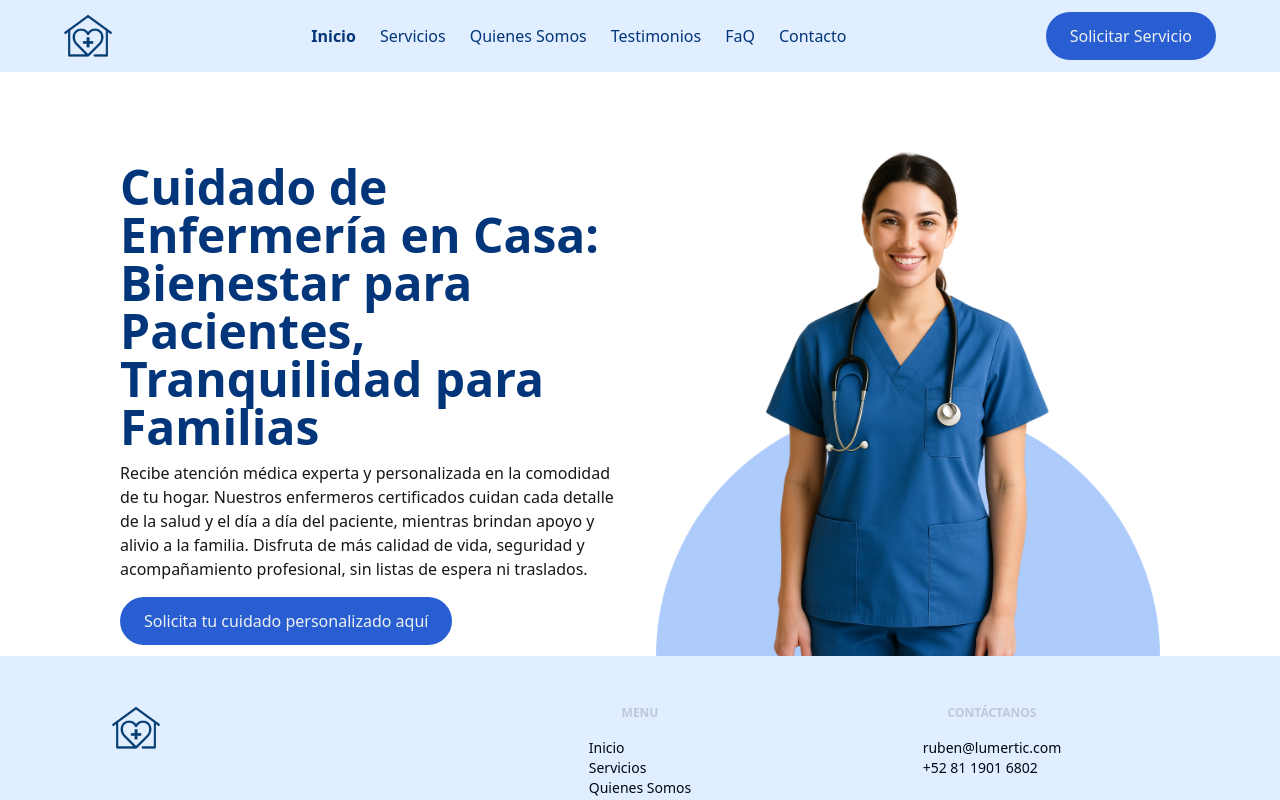
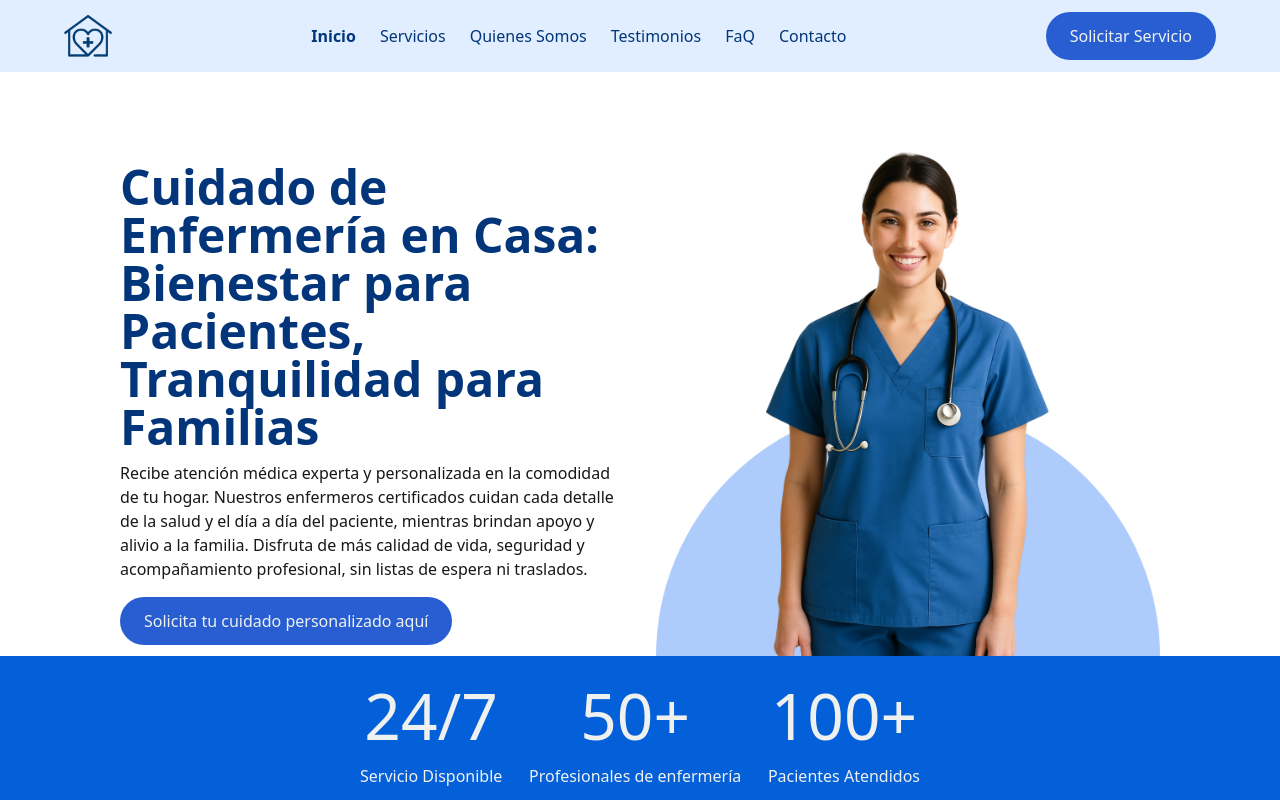
Before and after one commit to rt885/cuidana, a Next.js app: page / in a window 1280 px wide. Shown: the top 800 px of the page. Built offline with nearby package versions, Linux system fonts and the light colour scheme.

Commit message:
feat: add StatsBanner component to Home page

```diff
--- a/src/app/page.js
+++ b/src/app/page.js
@@ -1,9 +1,11 @@
 import Hero from "@/components/Home/Hero";
+import StatsBanner from "@/components/Home/StatsBanner";
 
 export default function Home() {
   return (
     <>
       <Hero />
+      <StatsBanner />
     </>
   );
 }
--- /dev/null
+++ b/src/components/home/StatsBanner.js
@@ -0,0 +1,21 @@
+
+const StatsBanner = () => {
+  return (
+    <section className="bg-[#0360D9] text-white-text lg:px-[360px] lg:py-3 flex justify-between items-center gap-4">
+      <div className="flex flex-col items-center">
+        <p className="font-lato text-[64px]">24/7</p>
+        <span className="text">Servicio Disponible</span>
+      </div>
+      <div className="flex flex-col items-center">
+        <p className="font-lato text-[64px]">50+</p>
+        <span className="text">Profesionales de enfermería</span>
+      </div>
+      <div className="flex flex-col items-center">
+        <p className="font-lato text-[64px]">100+</p>
+        <span className="text">Pacientes Atendidos</span>
+      </div>
+    </section>
+  );
+}
+
+export default StatsBanner;
```
